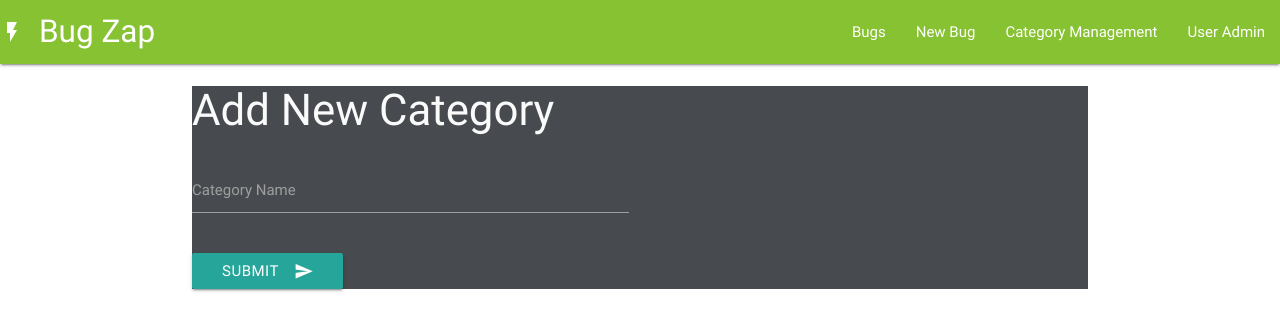
After one commit to geminerald/bugzap, a Flask app: page /new_category in a window 1280 px wide. The commit adds this page. Shown: the top 331 px of the page. Run offline with Flask 2, Linux system fonts and the light colour scheme; some libraries are stand-ins or nearby versions.

Commit message:
added options to add categories

```diff
--- a/app.py
+++ b/app.py
@@ -62,6 +62,17 @@ def delete_bug(bug_id):
 def get_categories():
     return render_template('categories.html', categories=mongo.db.category.find())
 
+@app.route('/new_category')
+def new_category():
+    return render_template('new_category.html')
+
+@app.route('/insert_category', methods=['POST'])
+def insert_category():
+    categories = mongo.db.category
+    categories.insert_one(request.form.to_dict())
+    return redirect(url_for('get_categories'))
+
+
 
 @app.route('/edit_category/<category_id>')
 def edit_category(category_id):
--- a/static/css/style.css
+++ b/static/css/style.css
@@ -1,6 +1,9 @@
 body{
+    color: #fafafa;
+}
+
+.container{
     background-color: #474b4f;
-    color: #fafafa;
 }
 
 nav{
@@ -20,6 +23,10 @@ nav{
     margin-top: 5px;
     display:flex;
     justify-content: space-between;
-    color: #2b2c2e;
+    color: #474b4f;
 
 }
+
+.category-header{
+    color: #474b4f;
+}
--- a/templates/categories.html
+++ b/templates/categories.html
@@ -24,6 +24,8 @@
 			</div>
 		</li>
 		{% endfor %}
+		<a href="{{url_for('new_category')}}"
+			class="waves-effect waves-light btn btn-small"><i class="material-icons right"></i>New Category</a>
 	</ul>
 </div>
 {% endblock %}
--- /dev/null
+++ b/templates/new_category.html
@@ -0,0 +1,21 @@
+{% extends 'base.html' %}
+{% block content%}
+
+<h3>Add New Category</h3>
+
+<div class="row">
+	<form action="{{url_for('insert_category')}}" method="POST" class="col s12">
+		<div class="row">
+			<div class="input-field col s6">
+				<input  id="category_name" name="category_name" type="text" class="validate">
+				<label for="category_name">Category Name</label>
+			</div>
+		</div>
+			<button class="btn waves-effect waves-light" type="submit" name="action">Submit
+                <i class="material-icons right">send</i>
+            </button>
+		</div>
+	</form>
+</div>
+
+{% endblock %}
--- a/templates/new_user.html
+++ b/templates/new_user.html
@@ -1,7 +1,7 @@
 {% extends 'base.html' %}
 {% block content%}
 
-<h3>Report a new Bug</h3>
+<h3>Add New User</h3>
 
 <div class="row">
 	<form action="{{url_for('insert_user')}}" method="POST" class="col s12">
```
